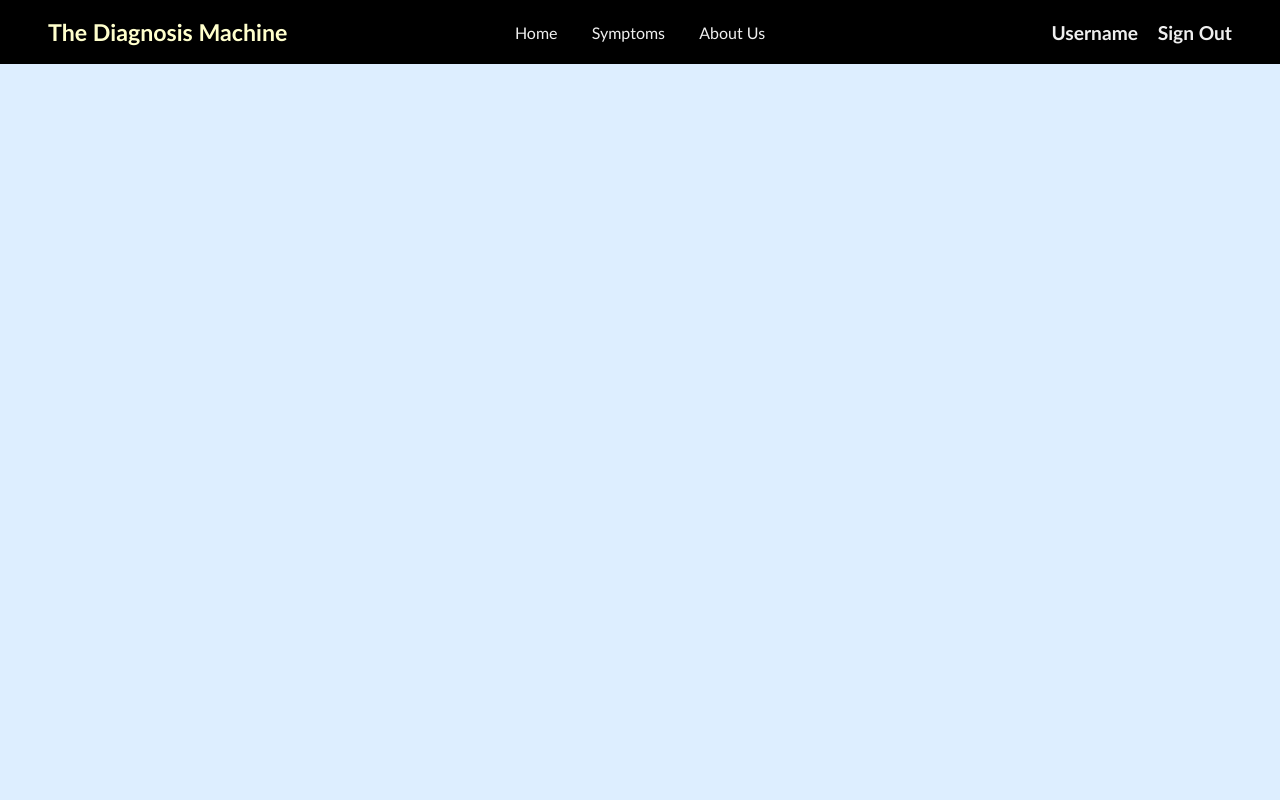
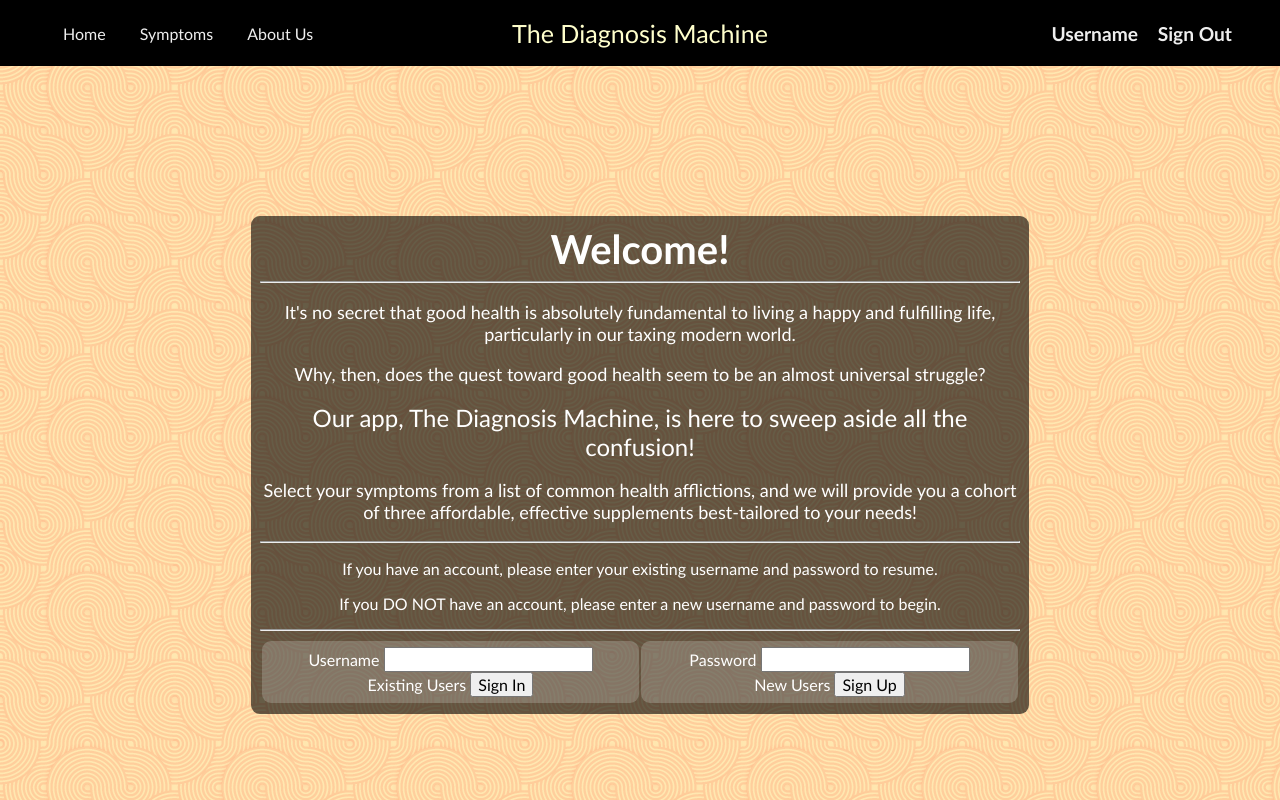
Before and after one commit to dataluxe/the-diagnosis-machine, a plain HTML site: page index.html in a window 1280 px wide. Drawn offline with Linux system fonts and the light colour scheme.

Commit message:
Added HTML components for 'Landing Greeting Panel' to index.html, added specific and universal styles to combinedStyles.css.

```diff
--- a/css/combinedCss.css
+++ b/css/combinedCss.css
@@ -1,10 +1,17 @@
+/*Universal styles here*/
+
 html, body {
     font-size: 16px;
     font-family: Calibri, Candara, Segoe, "Segoe UI", Optima, Arial, sans-serif;
     height: 100%;
-    background-color: #DDEEFF;
+    /*background-color: #DDEEFF;*/
     margin: 0;
     padding: 0;
+    color: #FFFFFF;
+}
+
+body {
+    background: repeat, url('../images/wild-sea.png'), rgba(256, 256, 256, .3);
 }
 
 a {
@@ -12,6 +19,32 @@ a {
     text-decoration: none;
     text-decoration-style: solid;
 }
+
+#background {
+    background-color: rgba(256, 256, 256, .5);
+    height: 100%;
+}
+
+.heading-big {
+    font-size: 250%;
+    font-weight: bolder;
+    margin: 4px;
+}
+.flavor-text-medium-small {
+    font-size: 113%;
+    font-weight: lighter;
+}
+
+.heading-medium {
+    font-size: 150%;
+    font-weight: 500;
+    margin: 2px;
+}
+.flavor-text-small {
+    font-weight: lighter;
+}
+
+/*shared 'navbar' styles here*/
 
 #navbar {
     /*display: table;
@@ -31,15 +64,20 @@ a {
     text-align: left;
     vertical-align: middle;
 }
+#navbar-left-element > a {
+    padding-left: 15px;
+    padding-right: 15px;
+}
+
+
 #navbar-center-element {
     width: 34%;
     text-align: center;
     vertical-align: middle;
 }
-
-#navbar-center-element > a {
-    padding-left: 15px;
-    padding-right: 15px;
+#header-title-tile {
+    font-size: 157%;
+    color: #FFFFCC
 }
 
 #navbar-right-element {
@@ -49,12 +87,40 @@ a {
     text-align: right;
     vertical-align: middle;
 }
-
 #navbar-right-element > b {
     padding-left: 15px;
 }
 
-#header-title-tile {
-    font-size: 145%;
-    color: #FFFFCC
+
+
+/*index.html styles here*/
+
+#greeting-panel {
+    width: 760px;
+    margin: 150px auto;
+    background-color: rgba(0,0,0,.6);
+    border-radius: 9px;
+    padding: 9px;
+    text-align: center;
 }
+
+#sign-in-table {
+    width: 100%;
+    margin: auto;
+}
+
+.sign-in-cell {
+    width: 50%;
+    margin: 15px;
+    background: rgba(256, 256, 256, .2);
+    border-radius: 9px;
+    padding: 6px;
+}
+
+
+
+/*symptoms.html styles here*/
+
+/*supplements.html styles here*/
+
+/*about.html styles here*/
--- a/index.html
+++ b/index.html
@@ -9,20 +9,23 @@
 
 <body>
 
+<div id="background"> <!-- Shitty workaround - CSS3 can't apply alpha to a bg image, so I have to desaturate using a div above the bg>
+
+<!-- This is the Navbar. Turns out using a Table make sit really clean and simple, and avoids a lot of alignment pain vs. using flow.-->
 <table id="navbar">
 
     <tr>
 
         <!--Left-Aligned Elements-->
         <td id="navbar-left-element">
-            <b id = "header-title-tile">The Diagnosis Machine</b>
+            <a href="index.html">Home</a>
+            <a href="symptoms.html">Symptoms</a>
+            <a href="about.html">About Us</a>
         </td>
 
         <!--Center Elements-->
         <td id="navbar-center-element">
-            <a href="index.html">Home</a>
-            <a href="symptoms.html">Symptoms</a>
-            <a href="about.html">About Us</a>
+            <b id = "header-title-tile">The Diagnosis Machine</b>
         </td>
 
         <!--Right-Aligned Elements-->
@@ -34,7 +37,49 @@
     </tr>
 
 </table>
+<!-- Navbar End-->
 
+<div id="greeting-panel">
+
+    <b class="heading-big">Welcome!</b>
+    <hr>
+    <p class="flavor-text-medium-small">It's no secret that good health is absolutely fundamental to living a happy and fulfilling life, particularly in our taxing modern world.</p>
+    <p class="flavor-text-medium-small">Why, then, does the quest toward good health seem to be an almost universal struggle?</p>
+    <p class="heading-medium">Our app, The Diagnosis Machine, is here to sweep aside all the confusion!</p>
+    <p class="flavor-text-medium-small">Select your symptoms from a list of common health afflictions, and we will provide you a cohort of three affordable, effective supplements best-tailored to your needs!</p>
+    <hr>
+    <p class="flavor-text-small">If you have an account, please enter your existing username and password to resume.</p>
+    <p class="flavor-text-small">If you DO NOT have an account, please enter a new username and password to begin.</p>
+    <hr>
+
+    <table id="sign-in-table">
+        <tr>
+            <td class="sign-in-cell">
+                <b>Username</b>
+                <input title="username" type="text" id="username-field"><br>
+                <b>Existing Users</b>
+                <button id="sign-in-button">Sign In</button>
+            </td>
+            <td class="sign-in-cell">
+                <b>Password</b>
+                <input title="password" type="text" id="password-field"><br>
+                <b>New Users</b>
+                <button id="sign-up-button">Sign Up</button>
+            </td>
+        </tr>
+
+    </table>
+
+</div>
+
+</div> <!-- end background div>
 
 </body>
 </html>
+
+.heading-big
+.flavor-text-medium-small
+.heading-medium
+.flavor-text-small
+#sign-in-table
+#username-sign-in-cell
```
Also changed, not shown: Notes/To-Do.txt, css/normalize.css, images/blue-stripe.jpg (added), images/fancy-pants.jpg (added), images/wild-sea.png (added).
